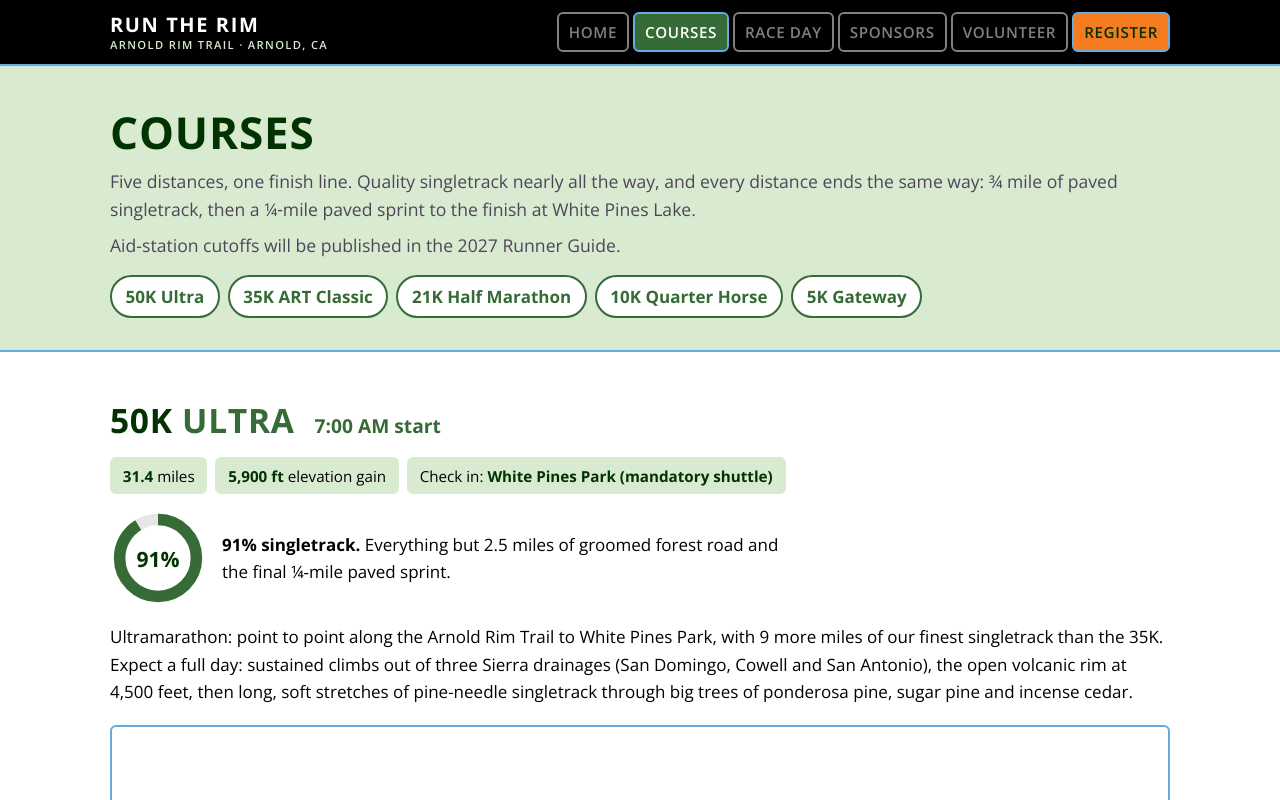
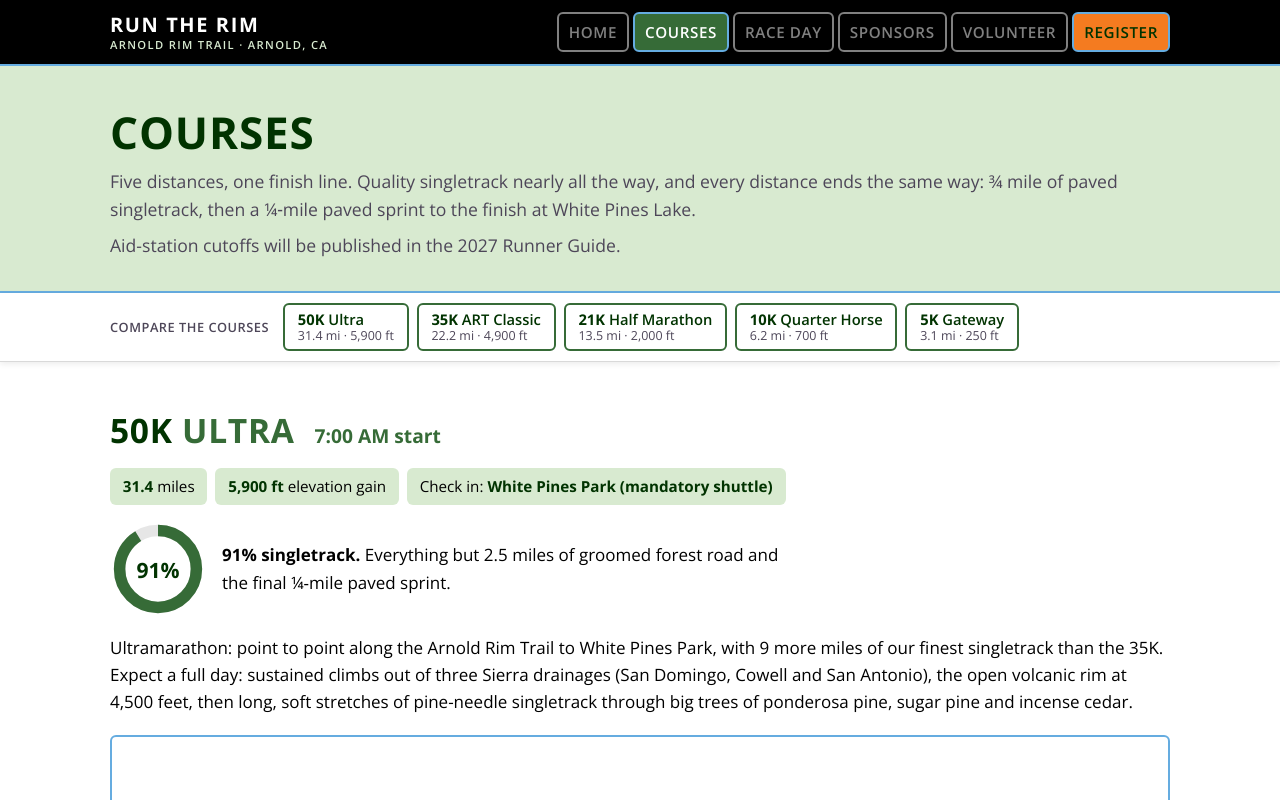
Before and after one commit to robkhoughton/runtherim, a plain HTML site: page courses.html in a window 1280 px wide. Shown: the top 800 px of the page. Drawn offline with nearby package versions, Linux system fonts and the light colour scheme.

Commit message:
Courses: sticky distance bar to compare and jump between courses
The jump links sat only in the page title, so once a runner scrolled into a
course there was no way to move between distances. The bar now sticks under
the header, shows miles and gain per distance, and highlights the course on
screen (js/courses-nav.js). Stylesheet bumped to v=19 on all pages.

Co-Authored-By: Claude Opus 5.5 <noreply@anthropic.com>

```diff
--- a/courses.html
+++ b/courses.html
@@ -18,7 +18,7 @@
   <link rel="preconnect" href="https://fonts.googleapis.com">
   <link rel="preconnect" href="https://fonts.gstatic.com" crossorigin>
   <link href="https://fonts.googleapis.com/css2?family=Open+Sans:ital,wght@0,400;0,600;0,700;1,400;1,600&display=swap" rel="stylesheet">
-  <link rel="stylesheet" href="css/style.css?v=18">
+  <link rel="stylesheet" href="css/style.css?v=19">
 </head>
 <body>
   <a class="skip-link" href="#main">Skip to content</a>
@@ -45,9 +45,21 @@
         <h1>Courses</h1>
         <p>Five distances, one finish line. Quality singletrack nearly all the way, and every distance ends the same way: ¾ mile of paved singletrack, then a ¼&#8209;mile paved sprint to the finish at White Pines Lake.</p>
         <p class="small">Aid-station cutoffs will be published in the 2027 Runner Guide.</p>
-        <nav class="jump" aria-label="Jump to course"><a href="#50k">50K Ultra</a><a href="#35k">35K ART Classic</a><a href="#21k">21K Half Marathon</a><a href="#10k">10K Quarter Horse</a><a href="#5k">5K Gateway</a></nav>
       </div>
     </div>
+
+    <nav class="course-nav" id="course-nav" aria-label="Compare the courses">
+      <div class="wrap">
+        <span class="course-nav-label">Compare the courses</span>
+        <ul>
+          <li><a href="#50k"><span class="cn-name"><b>50K</b> Ultra</span><span class="cn-stats">31.4 mi · 5,900 ft</span></a></li>
+          <li><a href="#35k"><span class="cn-name"><b>35K</b> ART Classic</span><span class="cn-stats">22.2 mi · 4,900 ft</span></a></li>
+          <li><a href="#21k"><span class="cn-name"><b>21K</b> Half Marathon</span><span class="cn-stats">13.5 mi · 2,000 ft</span></a></li>
+          <li><a href="#10k"><span class="cn-name"><b>10K</b> Quarter Horse</span><span class="cn-stats">6.2 mi · 700 ft</span></a></li>
+          <li><a href="#5k"><span class="cn-name"><b>5K</b> Gateway</span><span class="cn-stats">3.1 mi · 250 ft</span></a></li>
+        </ul>
+      </div>
+    </nav>
 
 
     <section class="course" id="50k" aria-labelledby="h-50k">
@@ -333,6 +345,7 @@
     </div>
   </footer>
   <script src="js/nav.js"></script>
+  <script src="js/courses-nav.js"></script>
   <script src="js/trailforks.js"></script>
 </body>
 </html>
--- a/css/style.css
+++ b/css/style.css
@@ -226,9 +226,38 @@ td.num, th.num { text-align: right; font-variant-numeric: tabular-nums; }
 .small { font-size: 0.88rem; color: var(--lavender-gray); }
 .callout { background: var(--bg-green); border-left: 5px solid var(--medium-green); padding: 0.75rem 1rem; border-radius: var(--radius); margin: 1rem 0; }
 
-.jump { display: flex; flex-wrap: wrap; gap: 0.5rem; margin-top: 1rem; }
-.jump a { padding: 0.35rem 0.85rem; border-radius: 999px; background: var(--white); text-decoration: none; font-weight: 700; border: 2px solid var(--btn-border-light); }
-.jump a:hover { background: var(--medium-green); color: var(--white); }
+/* Courses: distance bar that sticks under the site header so runners can hop between courses
+   and compare them while scrolling (Rob, 2026-11-21). js/courses-nav.js sets --header-h and
+   marks the course on screen with aria-current. Phones: one row that scrolls sideways. */
+.course-nav {
+  position: sticky; top: var(--header-h, calc(4rem + 2px)); z-index: 40;
+  background: var(--white); border-bottom: 1px solid #D9D9D9; box-shadow: 0 2px 6px rgba(0, 0, 0, 0.08);
+}
+.course-nav .wrap { display: flex; align-items: center; gap: 0.75rem; padding-top: 0.5rem; padding-bottom: 0.5rem; }
+.course-nav-label { flex: 0 0 auto; font-size: 0.8rem; font-weight: 600; text-transform: uppercase; letter-spacing: 0.04em; color: var(--lavender-gray); }
+.course-nav ul { list-style: none; margin: 0; padding: 2px; display: flex; gap: 0.5rem; overflow-x: auto; scrollbar-width: thin; }
+.course-nav a {
+  display: block; padding: 0.3rem 0.8rem; border-radius: var(--radius); white-space: nowrap; text-decoration: none;
+  background: var(--white); color: var(--dark-green); border: 2px solid var(--btn-border-light); line-height: 1.25;
+}
+.course-nav .cn-name { display: block; font-weight: 600; font-size: 0.92rem; }
+.course-nav .cn-stats { display: block; font-size: 0.78rem; color: var(--lavender-gray); }
+.course-nav a:hover { background: var(--bg-green); }
+/* The course on screen: green with a Powder Blue ring, like the current page in the main menu. */
+.course-nav a[aria-current="true"] { background: var(--medium-green); color: var(--white); border-color: var(--sky); }
+.course-nav a[aria-current="true"] .cn-stats { color: var(--white); }
+.course-nav a:focus-visible { outline: 3px solid var(--sky); outline-offset: 2px; }
+/* Anchor jumps land below both the header and this bar (JS refines --course-nav-h). */
+/* html already reserves 5rem (scroll-padding-top) and the two add up, so subtract it. */
+.course { scroll-margin-top: calc(var(--header-h, calc(4rem + 2px)) + var(--course-nav-h, 4rem) + 0.5rem - 5rem); }
+@media (max-width: 900px) {
+  .course-nav-label { display: none; }
+  .course-nav .wrap { padding-left: 0.75rem; padding-right: 0.75rem; }
+}
+@media (max-width: 520px) {
+  .course-nav .cn-stats { display: none; }
+  .course-nav a { padding: 0.35rem 0.7rem; }
+}
 
 .legend { list-style: none; padding: 0; margin: 0.5rem 0 0; }
 .legend li { margin-bottom: 0.25rem; }
--- /dev/null
+++ b/js/courses-nav.js
@@ -0,0 +1,73 @@
+/* Courses page: sticky distance bar (Rob, 2026-11-21).
+   - Keeps the bar just under the sticky site header (--header-h) and makes anchor jumps land
+     below both (--course-nav-h).
+   - Highlights the course on screen (aria-current="true") and keeps that chip visible in the
+     sideways-scrolling bar on phones. Without JavaScript the bar still works as plain links. */
+(function () {
+  var bar = document.getElementById('course-nav');
+  var header = document.querySelector('.site-header');
+  if (!bar || !header) return;
+  var root = document.documentElement;
+  var list = bar.querySelector('ul');
+  var links = Array.prototype.slice.call(bar.querySelectorAll('a[href^="#"]'));
+
+  function measure() {
+    // Measure with the mobile menu closed, so an open menu doesn't push the bar down for good.
+    var nav = document.getElementById('site-nav');
+    var wasOpen = nav && nav.classList.contains('open');
+    if (wasOpen) nav.classList.remove('open');
+    root.style.setProperty('--header-h', header.offsetHeight + 'px');
+    root.style.setProperty('--course-nav-h', bar.offsetHeight + 'px');
+    if (wasOpen) nav.classList.add('open');
+  }
+  measure();
+  window.addEventListener('resize', measure);
+  window.addEventListener('load', measure);
+
+  var sections = links.map(function (a) { return document.getElementById(a.getAttribute('href').slice(1)); });
+  var current = null;
+
+  function setCurrent(id) {
+    if (id === current) return;
+    current = id;
+    links.forEach(function (a) {
+      if (a.getAttribute('href') === '#' + id) {
+        a.setAttribute('aria-current', 'true');
+        // Scroll the bar sideways only (scrollIntoView would also move the page).
+        var li = a.parentNode;
+        var left = li.offsetLeft - list.offsetLeft;
+        if (left < list.scrollLeft || left + li.offsetWidth > list.scrollLeft + list.clientWidth) {
+          list.scrollLeft = left - 8;
+        }
+      } else {
+        a.removeAttribute('aria-current');
+      }
+    });
+  }
+
+  // The current course is the last one whose top has passed the bottom of the bar.
+  function update() {
+    var line = header.offsetHeight + bar.offsetHeight + 16;
+    var id = null;
+    sections.forEach(function (s) {
+      if (s && s.getBoundingClientRect().top <= line) id = s.id;
+    });
+    // Above the first course, or below the last one's end (the "Ready to run?" band): no highlight.
+    var last = sections[sections.length - 1];
+    if (last && last.getBoundingClientRect().bottom < line) id = null;
+    if (id === null) {
+      current = null;
+      links.forEach(function (a) { a.removeAttribute('aria-current'); });
+    } else {
+      setCurrent(id);
+    }
+  }
+
+  var ticking = false;
+  window.addEventListener('scroll', function () {
+    if (ticking) return;
+    ticking = true;
+    window.requestAnimationFrame(function () { ticking = false; update(); });
+  }, { passive: true });
+  update();
+})();
```
Also changed, not shown: 404.html (+1 -1 lines), index.html (+1 -1 lines), parking.html (+1 -1 lines), race-day.html (+1 -1 lines), sponsors.html (+1 -1 lines).
